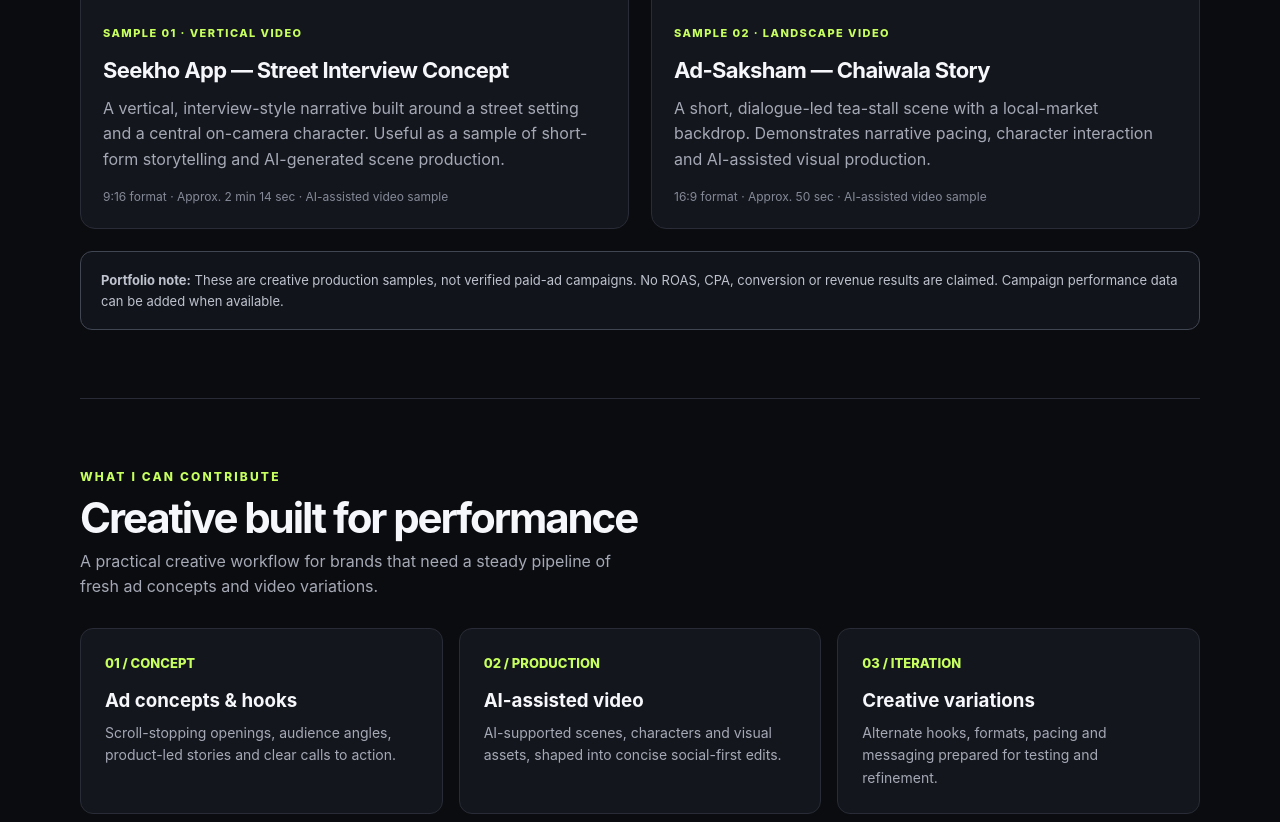
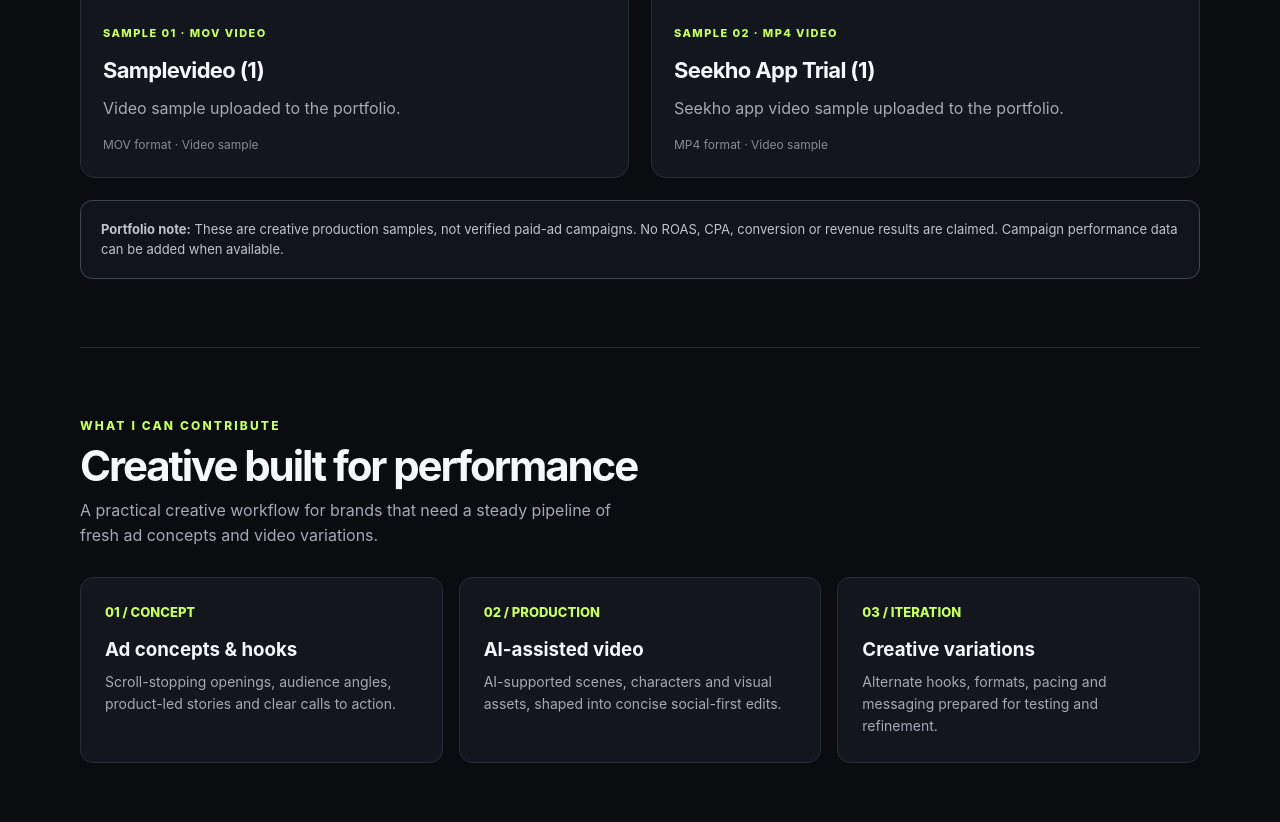
Before and after one commit to Prateek250-coder/performance-creative-portfolio, a plain HTML site: page index.html in a window 1280 px wide. Shown: the part 1165-1987 px from the top of the page. Drawn offline with Linux system fonts and the light colour scheme.

Commit message:
Update portfolio to use uploaded video filenames

```diff
--- a/index.html
+++ b/index.html
@@ -45,8 +45,8 @@ footer{padding:28px 0;color:var(--muted);font-size:13px;display:flex;justify-con
 <section id="work">
 <div class="section-head"><div><div class="eyebrow">Selected samples</div><h2>Video work</h2></div><p class="sub">Two sample executions demonstrating AI-assisted storytelling, scene generation and social-video formats.</p></div>
 <div class="grid">
-<article class="project"><video controls playsinline preload="metadata"><source src="seekho%20app%20trial.mp4" type="video/mp4">Your browser does not support HTML video.</video><div class="project-body"><span class="tag">Sample 01 · Vertical video</span><h3>Seekho App — Street Interview Concept</h3><p>A vertical, interview-style narrative built around a street setting and a central on-camera character. Useful as a sample of short-form storytelling and AI-generated scene production.</p><div class="meta">9:16 format · Approx. 2 min 14 sec · AI-assisted video sample</div></div></article>
-<article class="project"><video controls playsinline preload="metadata"><source src="Ad-Saksham%20Sample.mp4" type="video/mp4">Your browser does not support HTML video.</video><div class="project-body"><span class="tag">Sample 02 · Landscape video</span><h3>Ad-Saksham — Chaiwala Story</h3><p>A short, dialogue-led tea-stall scene with a local-market backdrop. Demonstrates narrative pacing, character interaction and AI-assisted visual production.</p><div class="meta">16:9 format · Approx. 50 sec · AI-assisted video sample</div></div></article>
+<article class="project"><video controls playsinline preload="metadata"><source src="samplevideo%20(1).mov" type="video/quicktime">Your browser does not support HTML video.</video><div class="project-body"><span class="tag">Sample 01 · MOV video</span><h3>Samplevideo (1)</h3><p>Video sample uploaded to the portfolio.</p><div class="meta">MOV format · Video sample</div></div></article>
+<article class="project"><video controls playsinline preload="metadata"><source src="seekho%20app%20trial%20(1).mp4" type="video/mp4">Your browser does not support HTML video.</video><div class="project-body"><span class="tag">Sample 02 · MP4 video</span><h3>Seekho App Trial (1)</h3><p>Seekho app video sample uploaded to the portfolio.</p><div class="meta">MP4 format · Video sample</div></div></article>
 </div>
 <div class="note"><strong>Portfolio note:</strong> These are creative production samples, not verified paid-ad campaigns. No ROAS, CPA, conversion or revenue results are claimed. Campaign performance data can be added when available.</div>
 </section>
```
